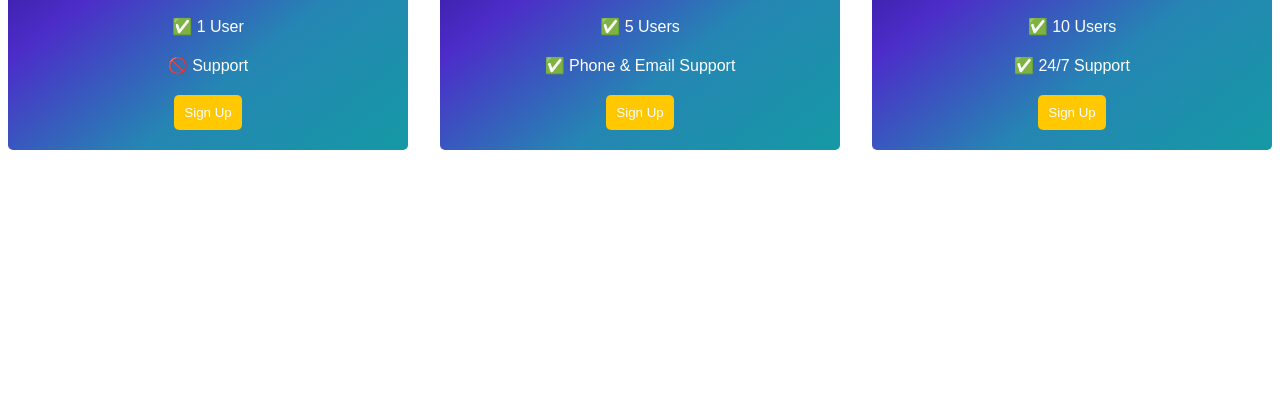
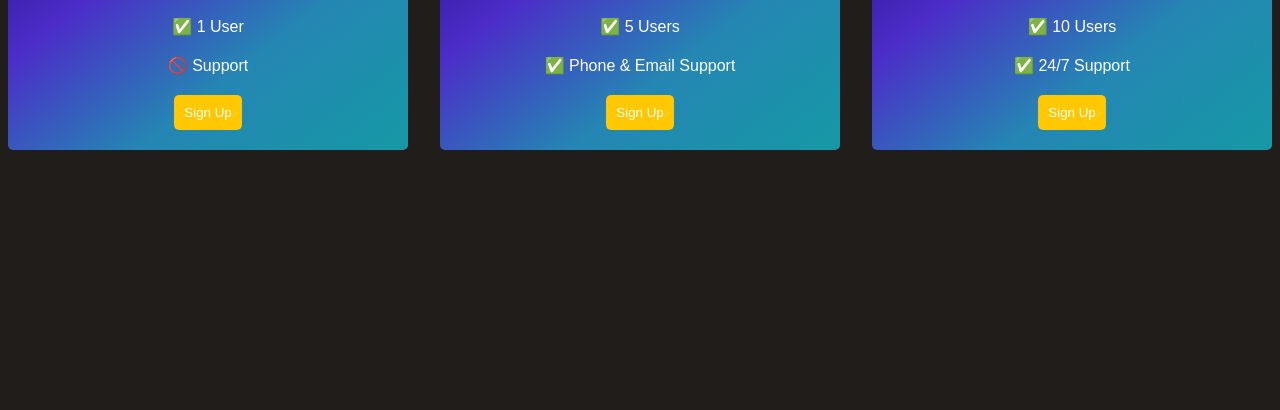
Before and after one commit to SyfaxAcherfouche/Pricing-Table-Project, a plain HTML site: page index.html in a window 1280 px wide. Shown: the part 406-816 px from the top of the page. Drawn offline with Linux system fonts and the light colour scheme; a web font is replaced by a local one.

Commit message:
third commit

```diff
--- a/index.html
+++ b/index.html
@@ -10,6 +10,7 @@
   <style>
     body {
       font-family: 'Sono', sans-serif;
+      background-color: rgb(32, 29, 26);
     }
 
     /* Hint: What can you do with a media query and flexbox? */
```
